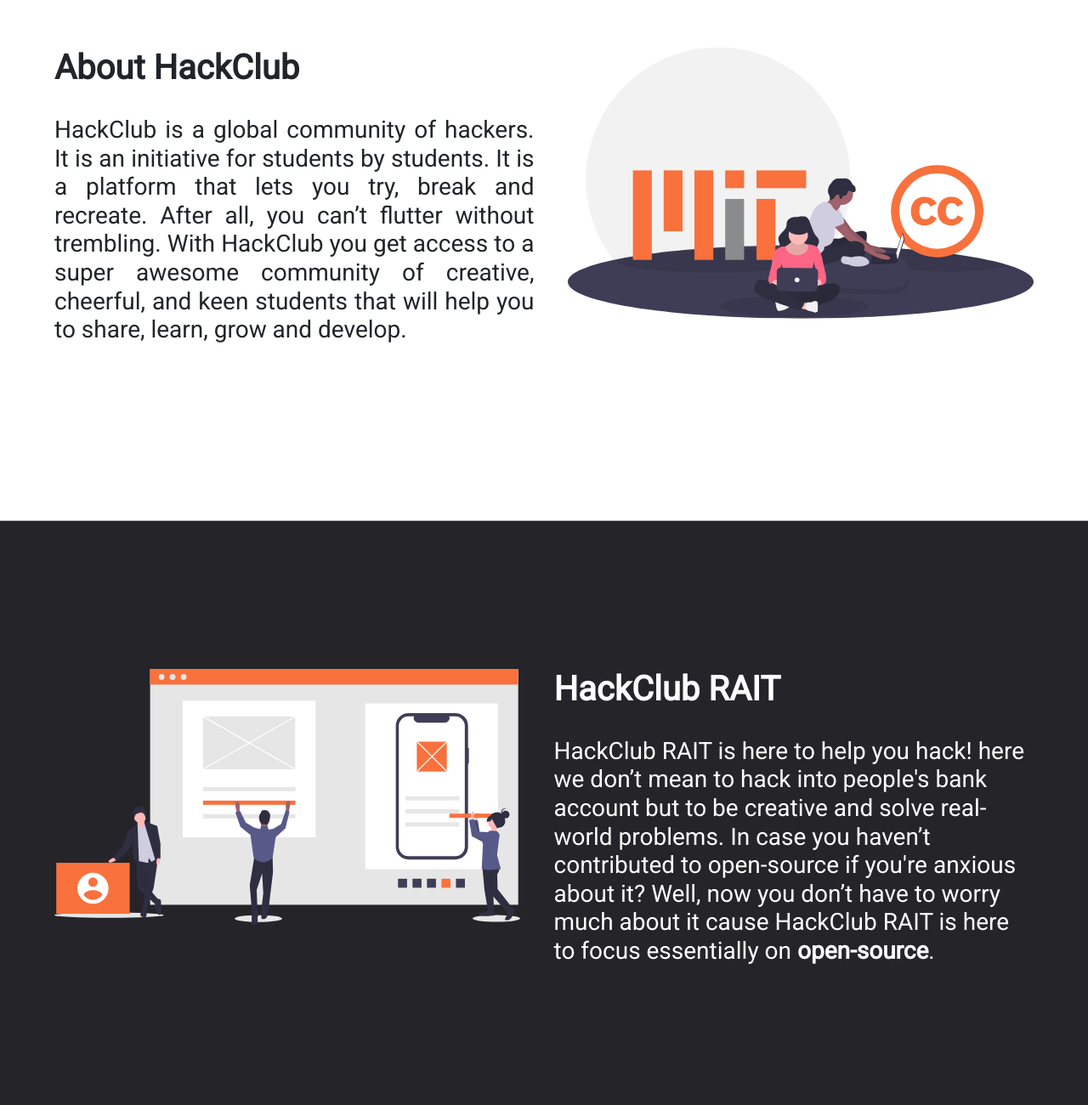
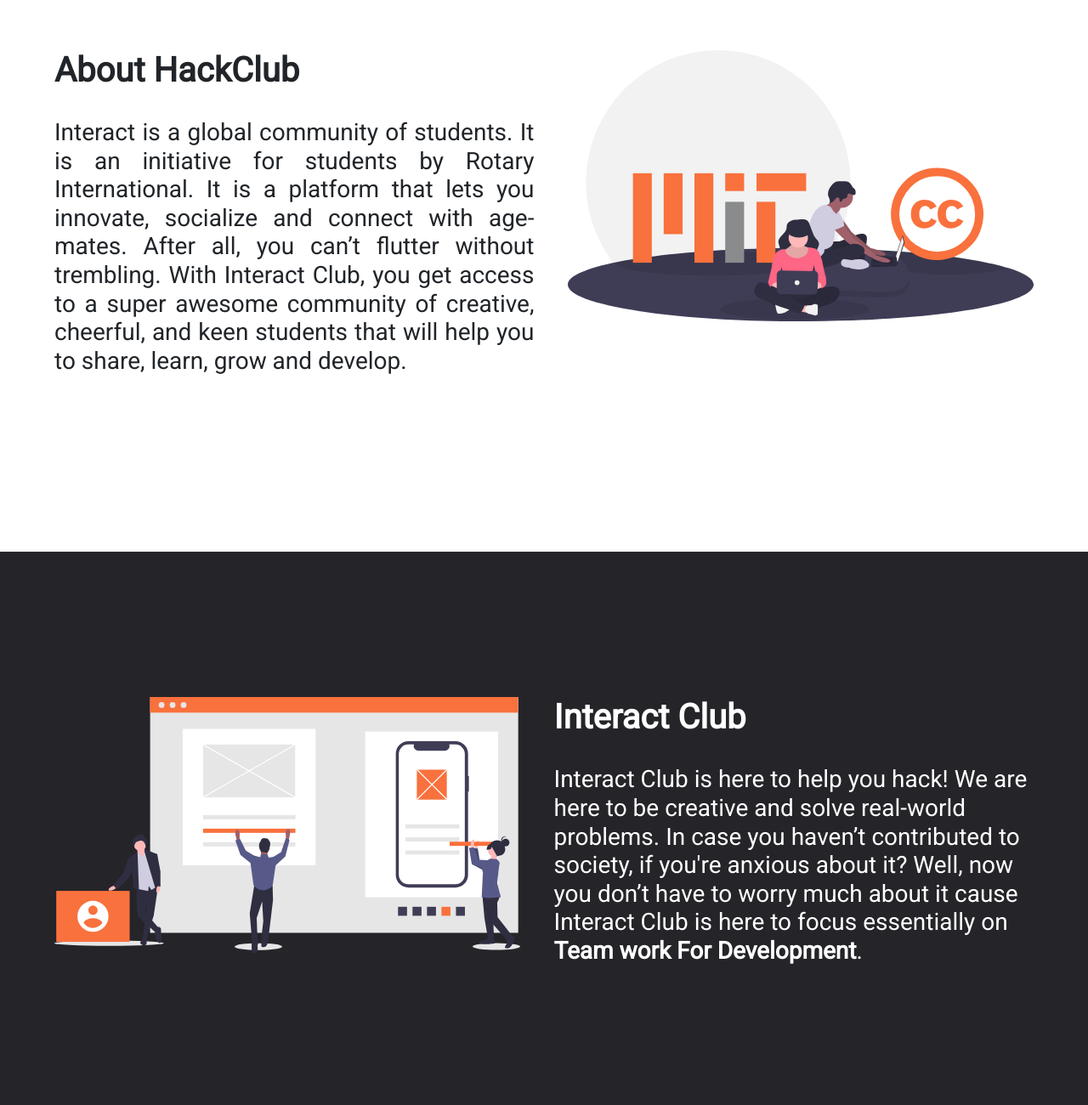
Before and after one commit to Obani-41/InteractClub, a plain HTML site: page HackClubRAIT.github.io-main/HackClubRAIT.github.io-main/index.html in a window 1280 px wide. Shown: the part 1020-2320 px from the top of the page at 85% size. Drawn offline with nearby package versions, Linux system fonts and the light colour scheme; a web font is replaced by a local one.

Commit message:
Update index.html

```diff
--- a/HackClubRAIT.github.io-main/HackClubRAIT.github.io-main/index.html
+++ b/HackClubRAIT.github.io-main/HackClubRAIT.github.io-main/index.html
@@ -16,7 +16,7 @@
     <script src="https://code.jquery.com/jquery-3.2.1.slim.min.js" integrity="sha384-KJ3o2DKtIkvYIK3UENzmM7KCkRr/rE9/Qpg6aAZGJwFDMVNA/GpGFF93hXpG5KkN" crossorigin="anonymous"></script>
     <script src="https://cdnjs.cloudflare.com/ajax/libs/popper.js/1.12.9/umd/popper.min.js" integrity="sha384-ApNbgh9B+Y1QKtv3Rn7W3mgPxhU9K/ScQsAP7hUibX39j7fakFPskvXusvfa0b4Q" crossorigin="anonymous"></script>
     <script src="https://maxcdn.bootstrapcdn.com/bootstrap/4.0.0/js/bootstrap.min.js" integrity="sha384-JZR6Spejh4U02d8jOt6vLEHfe/JQGiRRSQQxSfFWpi1MquVdAyjUar5+76PVCmYl" crossorigin="anonymous"></script>
-    <title>HackClubRAIT</title>
+    <title>Interact | Great Minds</title>
     <link rel="stylesheet" href="preloader.css">
 </head>
 <body class="no_scroll_bar_visible">
@@ -130,7 +130,7 @@
             <img id="logo" src="./images/hackclubrait-logo.png">
             <div class="logo_header">
             <span style="color: #eb3750;"> <</span>
-            <span style="color: #eb3750;">HackClub</span>
+            <span style="color: #eb3750;">Interact Club</span>
             <span style="color: #eb3750;">/></span>
             </div>
         </a>
@@ -141,7 +141,7 @@
         <div class="collapse navbar-collapse" id="navbarSupportedContent">
           <ul class="nav navbars navbar-nav ml-auto">
             <li><a href="index.html" class="active hover-line nav navbars">HOME</a></li><!-- NAVBAR HIGHLIGHT FOR CURRENT PAGE -->
-            <li><a href="team.html" class="hover-line nav navbars">TEAM</a></li>
+            <li><a href="team.html" class="hover-line nav navbars">MEMBERS</a></li>
             <li><a href="projects.html"  class="hover-line nav navbars">PROJECTS</a></li>
             <li><a href="contributer.html"  class="hover-line nav navbars">CONTRIBUTORS</a></li>
             <li><a href="opportunity.html"  class="hover-line nav navbars">OPPORTUNITIES</a></li>
@@ -151,8 +151,8 @@
       </nav>
     <div id="home_welcome" data-aos="zoom-out">
         <div id="banner_data">
-            <h1 id="hackclub">HackClub RAIT</h1><br>
-            <h1 id ="hackclub-des">Initiative for students by students</h1>
+            <h1 id="hackclub">JOSNA INTERACT CLUB</h1><br>
+            <h1 id ="hackclub-des">Connecting Great Minds </h1>
         </div>
     </div>
     <div class="context">
@@ -177,8 +177,8 @@
     <div id="home_about" style="transform: translateY(10%);">
         <div class="content" data-aos="fade-right">
             <h1><b>About HackClub</b></h1><br>
-            <h3>HackClub is a global community of hackers. It is an initiative for students by students. It is a platform that lets you try, break and recreate.
-                After all, you can’t flutter without trembling. With HackClub you get access to a super awesome community of creative, cheerful, and keen students
+            <h3>Interact is a global community of students. It is an initiative for students by Rotary International. It is a platform that lets you innovate, socialize and connect with age-mates.
+                After all, you can’t flutter without trembling. With Interact Club, you get access to a super awesome community of creative, cheerful, and keen students
                 that will help you to share, learn, grow and develop.
             </h3>
         </div>
@@ -192,17 +192,17 @@
             <img class="home_illus1" src="images/team work.svg">
         </div>
         <div class="content" data-aos="fade-left">
-            <h1><b>HackClub RAIT</b></h1><br>
-            <h3>HackClub RAIT is here to help you hack! here we don’t mean to hack into people's bank account but to be creative and solve real-world problems.
-                In case you haven’t contributed to open-source if you're anxious about it? Well, now you don’t have to worry much about it cause HackClub RAIT is here
-                to focus essentially on <b>open-source</b>.
+            <h1><b>Interact Club</b></h1><br>
+            <h3>Interact Club is here to help you hack! We are here to be creative and solve real-world problems.
+                In case you haven’t contributed to society, if you're anxious about it? Well, now you don’t have to worry much about it cause Interact Club is here
+                to focus essentially on <b>Team work For Development</b>.
             </h3>
         </div>
     </div>
     <div id="home_vision">
         <h1><b>Vision</b></h1><br>
         <div data-aos="fade-up">
-        <h2>Our aim is to flourish <br>the thrilling open-source culture<br> to create a favorable environment for <br><b>open-source contributions.</b>
+        <h2>Our aim is to flourish <br>the thrilling among youths in society<br> to create a favorable environment for <br><b>the younger ones to learn.</b>
         </h2><br><br>
         <h2>Let’s come together and learn, interact, and grow. 💻 </h2>
         </div><br>
@@ -219,12 +219,12 @@
             <div class="column1">
                 <div class="footerHeading">
                     <div class="footerHeading1">
-                        <h1>HackClub RAIT</h1>
+                        <h1>Interact Club</h1>
                         <div class="logo-img">
                             <img src="./images/hackclubrait-logo.png">
                         </div>
                     </div>
-                    <p>Initiative for students by students</p>
+                    <p>Initiative for students by Rotary International</p>
                 </div>
                 <div class="contactLink">
                     <div class="wrapper">
@@ -258,8 +258,8 @@
             </div>
 
         </div>
-        <br><H5 style="margin: 0px;">Made with 💝 by Hackclub RAIT</H5>
-        <p style="display: flex; justify-content: center; padding-bottom: 1%; font-size: 15px;">&#169 Hack Club RAIT 2021</p>
+        <br><H5 style="margin: 0px;">Made with 💝 by Obani Ian and Ssegayi Matthew</H5>
+        <p style="display: flex; justify-content: center; padding-bottom: 1%; font-size: 15px;">Josna Interact Club 2025</p>
     </footer>
 </body>
 <script src="preloader.js"></script>
```
